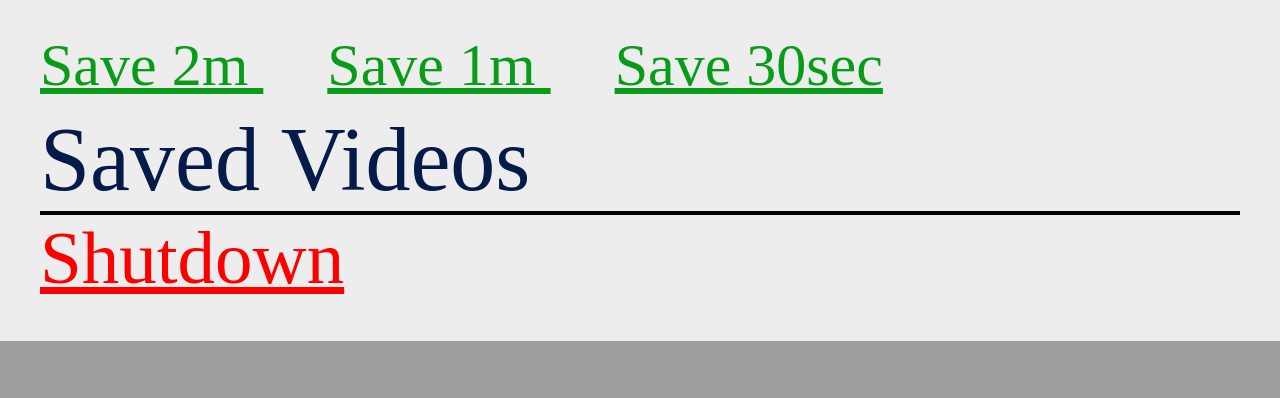
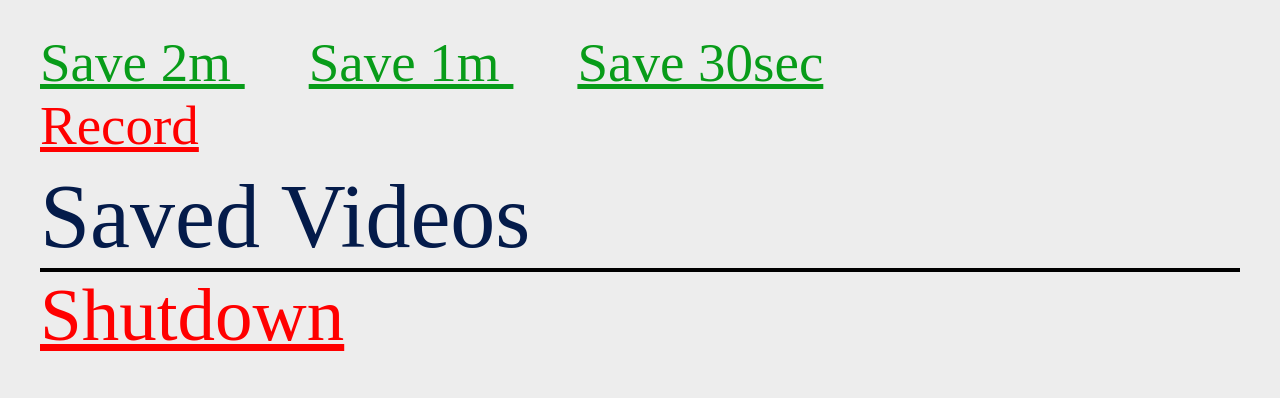
Before and after one commit to waffer15/pi_dashcam, a Flask app: template templates/dashcam.html in a window 1280 px wide. Shown: the part 941-1339 px from the top of the page. Before the commit the page ends 1282 px from the top, so only its background shows below. Run offline with Flask 2, Linux system fonts and the light colour scheme; the template is opened without the code that fills it, so the values that code supplies are empty.

Commit message:
added record option

```diff
--- a/app.py
+++ b/app.py
@@ -21,6 +21,7 @@ MAX_FILES = 9
 save = False
 vids = glob.glob(video_dir + '*')
 video_num = 0
+is_recording = False
 
 # calulate the number of the next video
 if len(vids) > 0:
@@ -47,6 +48,26 @@ def test():
    return render_template('test.html')
 
 
+@app.route('/record')
+def record():
+    global camera
+    global is_recording
+    time = dt.datetime.now().strftime('%H-%M-%S')
+    file_name = f'{video_dir}{time}.h264'
+    is_recording = True
+    camera.start_recording(file_name, splitter_port=2)
+    return redirect(url_for('dashcam'))
+
+
+@app.route('/stop_recording')
+def stop_recording():
+    global camera
+    global is_recording
+    camera.stop_recording(splitter_port=2)
+    is_recording = False
+    return redirect(url_for('dashcam'))
+
+
 @app.route('/save/<int:time>')
 def save(time):
     global stream
@@ -65,8 +86,9 @@ def save(time):
 
 @app.route('/dashcam')
 def dashcam():
+    global is_recording
     sorted_dir = sorted(os.listdir(video_dir))
-    return render_template('dashcam.html', videos=sorted_dir)
+    return render_template('dashcam.html', videos=sorted_dir, is_recording=is_recording)
 
 
 @app.route('/shutdown')
@@ -76,10 +98,14 @@ def shutdown():
 
 
 def stream_generator():
-   global camera
-   while True:
-       camera.capture('frame.jpg', use_video_port=True)
-       yield (b'--frame\r\n'
+    global camera
+    while True:
+        try:
+            camera.capture('frame.jpg', use_video_port=True)
+        except:
+            print('error capturing')
+
+        yield (b'--frame\r\n'
               b'Content-Type: image/jpeg\r\n\r\n' + open('frame.jpg', 'rb').read() + b'\r\n')
 
 
--- a/templates/dashcam.html
+++ b/templates/dashcam.html
@@ -3,8 +3,9 @@
 <style>
     .delete { color: red }
     .title { font-size: 90px; border-bottom: 4px solid black; color: #041b4a; margin-top: 0.5rem}
-    .save { color: #089c19; font-size: 60px; }
+    .save { color: #089c19; font-size: 55px; }
     .shutdown  { color: red; margin-top: 1rem; font-size: 75px; text-decoration: underline; }
+    .rec {color: red; display: block; font-size: 55px; }
     a { font-size: 75px; margin-right: 4rem; text-decoration: underline; color: #165ff0; }
     main { padding: 2rem;}
     img { width: 100%; margin-bottom: 2rem }
@@ -15,6 +16,11 @@
     <a class="save"href="{{ url_for('save', time=120) }}"> Save 2m </a>
     <a class="save" href="{{ url_for('save', time=60) }}"> Save 1m </a>
     <a class="save" href="{{ url_for('save', time=30) }}"> Save 30sec </a>
+    {% if is_recording %}
+        <a class="rec" href="{{ url_for('stop_recording') }}"> Stop Recording </a>
+    {% else %}
+        <a class="rec" href="{{ url_for('record') }}"> Record  </a>
+    {% endif %}
     <div class="title"> Saved Videos </div>
     {% for name in videos %}
     <div>
```
